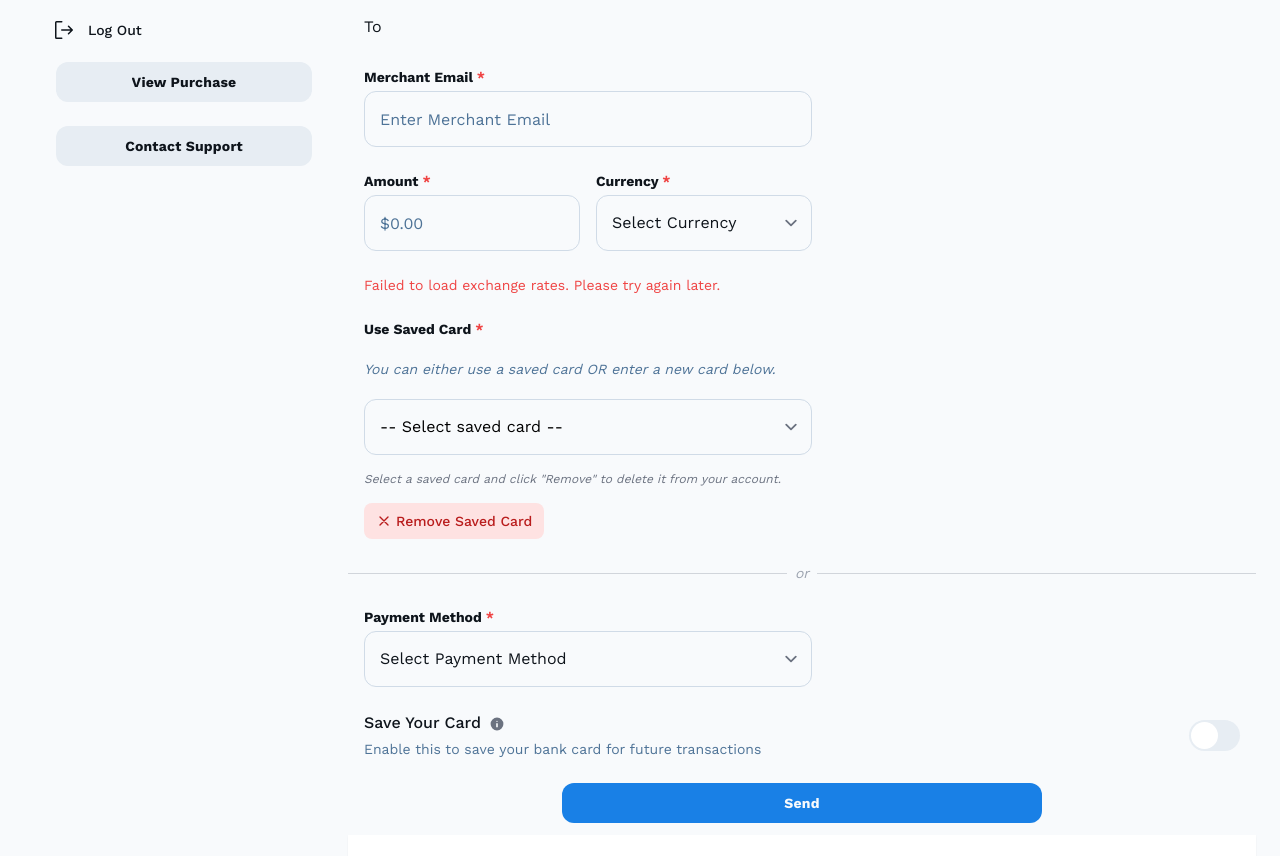
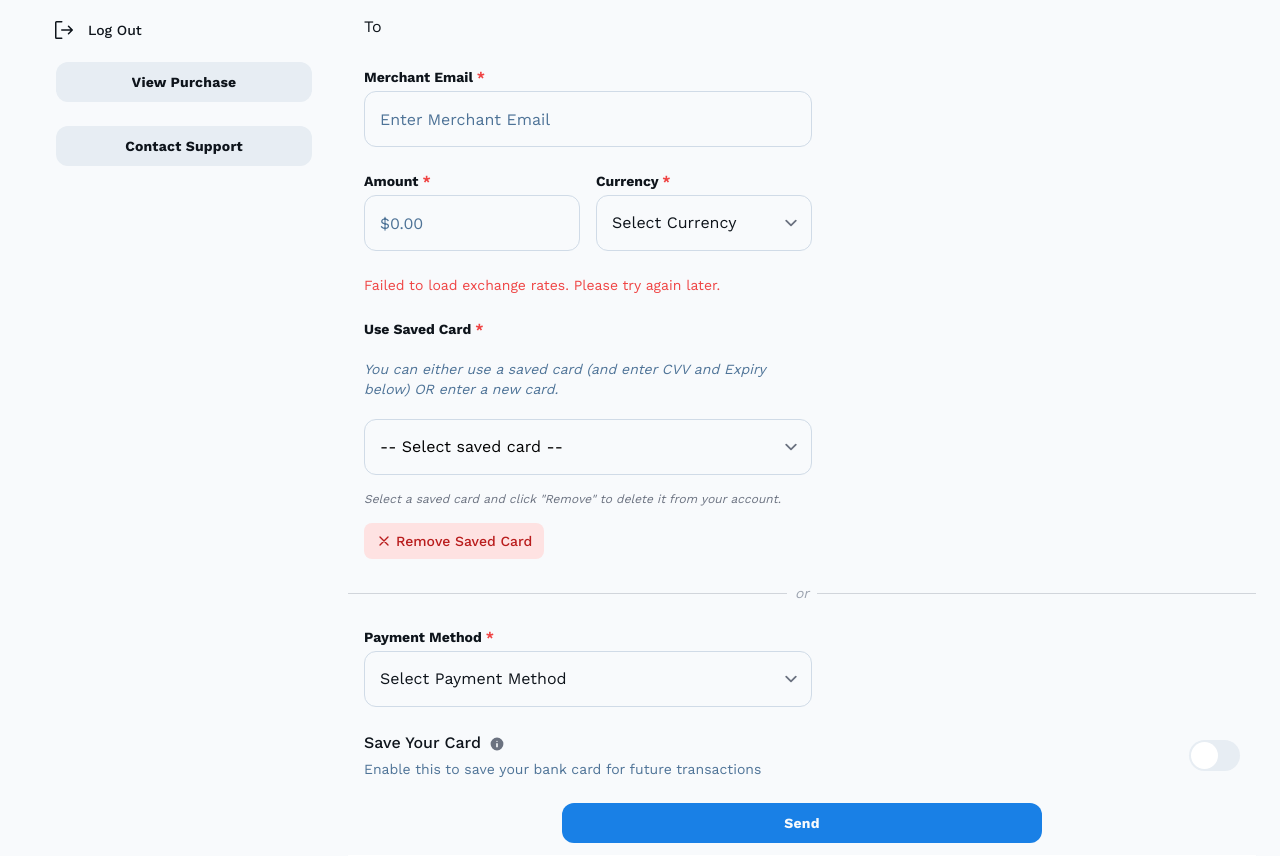
Before and after one commit to Val-9975/FYP-25-S1-14, a Django app: page /customer_dashboard/ in a window 1280 px wide. Shown: the part 163-1019 px from the top of the page. Run offline with Django 5.2, Linux system fonts and the light colour scheme; the visitor is signed in with stand-in values (Sample User, id 1); data that the repository does not hold is empty; parts of the project's set-up code (start-up, migrations or seed data) failed here and were passed over; some libraries are stand-ins or nearby versions.

Commit message:
Update customerUI.html

```diff
--- a/FYP/payments/templates/customerUI.html
+++ b/FYP/payments/templates/customerUI.html
@@ -199,7 +199,7 @@
               <div id="savedCardSection" class="flex max-w-[480px] flex-wrap items-end gap-4 px-4 py-3">
                 <label class="text-[#0e141b] text-sm font-semibold mb-1">Use Saved Card <span class="text-red-500">*</span></label>
                 <p class="text-sm text-[#4e7397] italic mb-1">
-                  You can either use a saved card OR enter a new card below.
+                  You can either use a saved card (and enter CVV and Expiry below) OR enter a new card.
                 </p>
                 <select id="saved_cards" class="form-input w-full rounded-xl border border-[#d0dbe7] bg-slate-50 h-14 p-[15px] text-base">
                   <option value="">-- Select Saved Card --</option>
```
